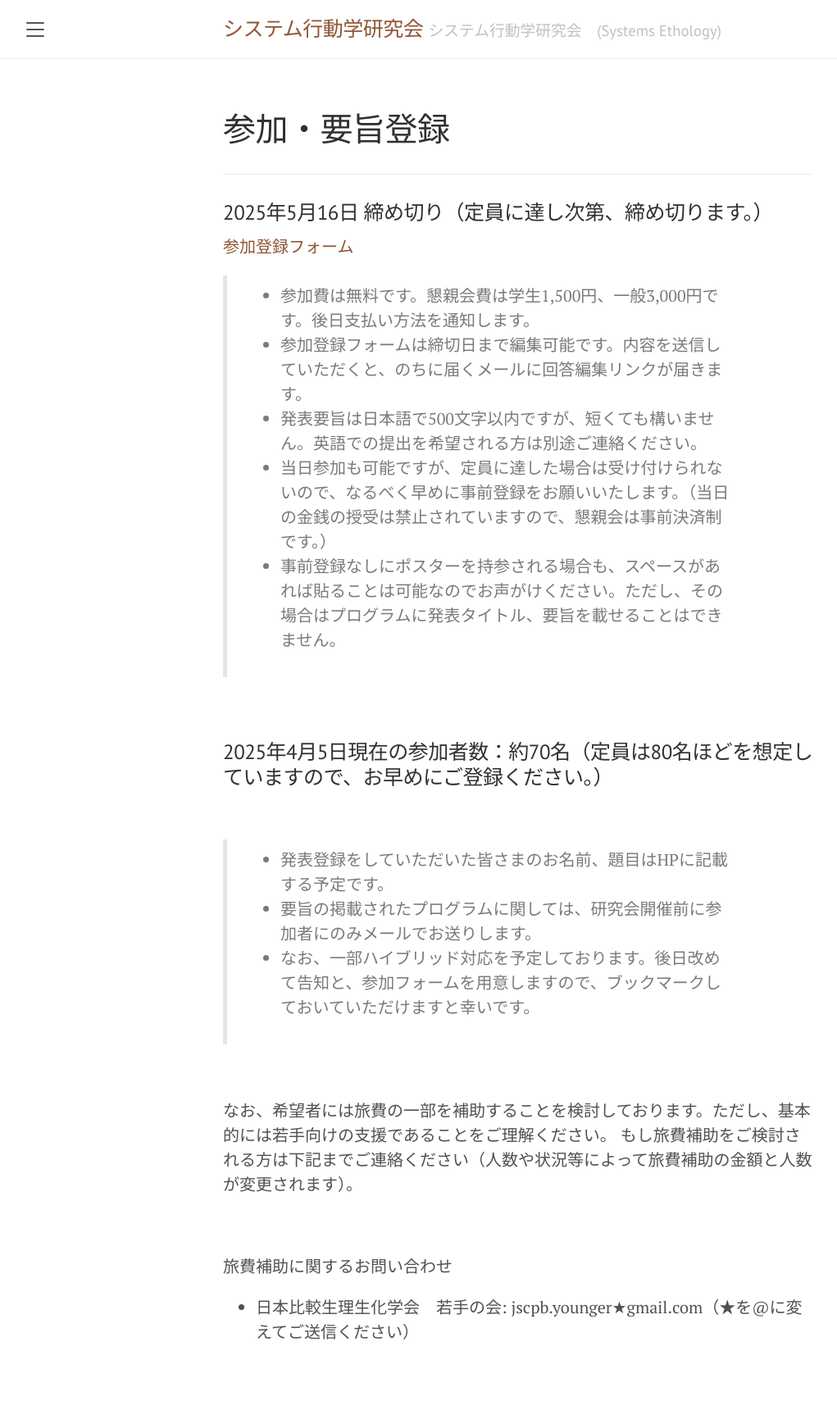
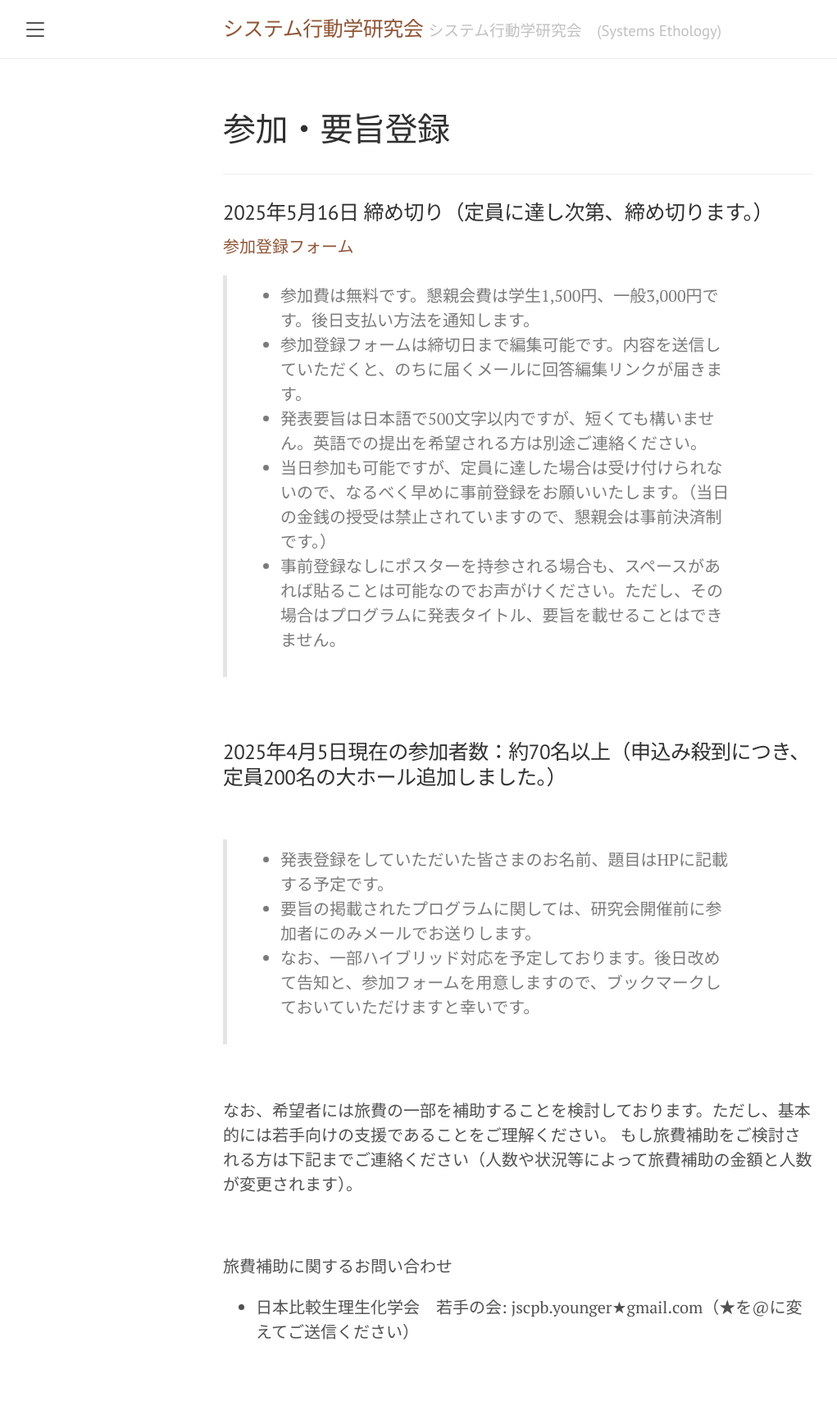
Before and after one commit to SystemsEthology/website, a Jekyll site: the page built from event_01/conference01_join.md, in a window 1280 px wide. Shown: the whole page at 82% size, without its empty margins (8-1029 px from the left). Built offline with Jekyll 4.4.1, drawn with Linux system fonts in a browser that asks for light colours.

Commit message:
Update conference01_join.md

```diff
--- a/event_01/conference01_join.md
+++ b/event_01/conference01_join.md
@@ -17,7 +17,7 @@ order: 4
 
 <br>
 
-### 2025年4月5日現在の参加者数：約70名（定員は80名ほどを想定していますので、お早めにご登録ください。）
+### 2025年4月5日現在の参加者数：約70名以上（申込み殺到につき、定員200名の大ホール追加しました。）
 
 <br>
 
```
